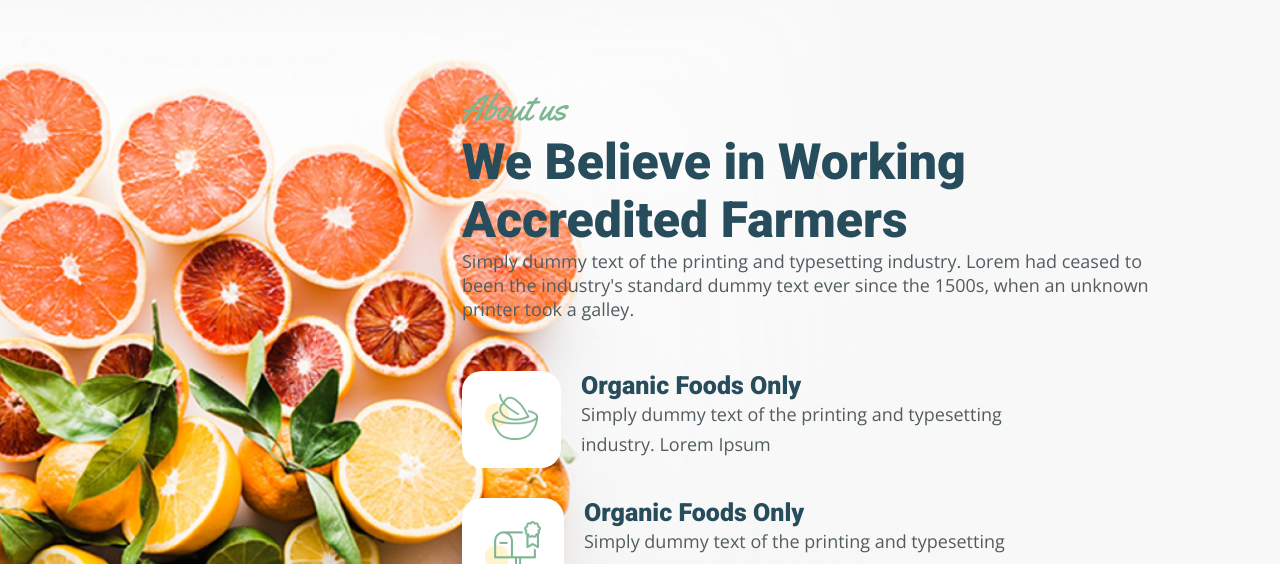
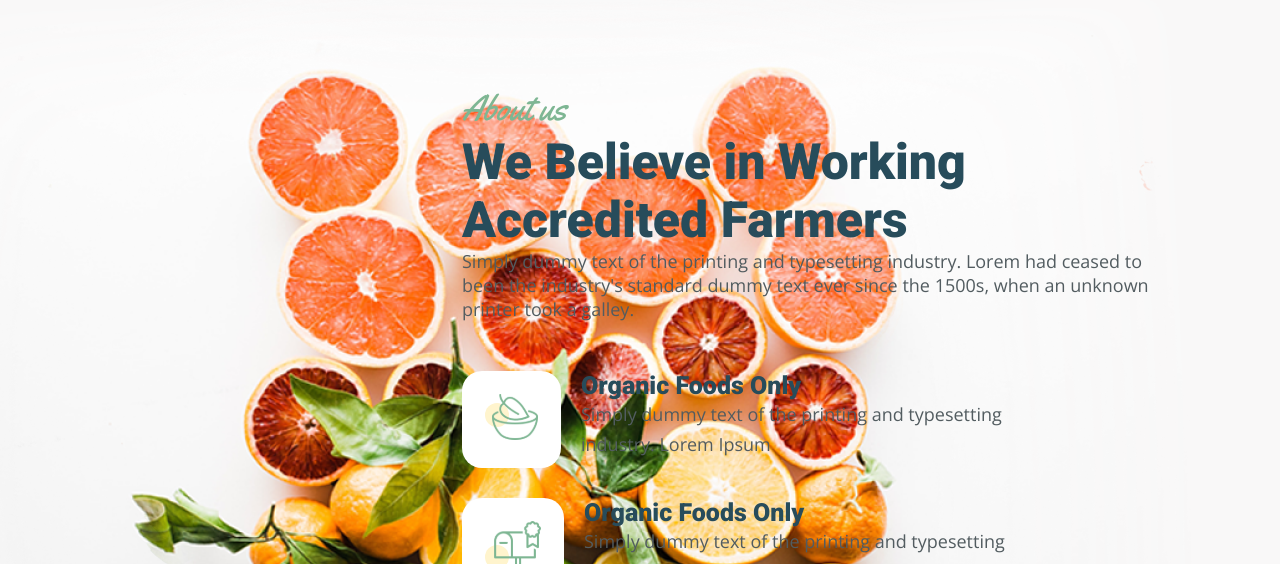
Before and after one commit to VanyaShumilo1/SigmaHomework5Frontend, a React (Create React App) app: page / in a window 1280 px wide. Shown: the part 1996-2560 px from the top of the page. Built offline with nearby package versions, Linux system fonts and the light colour scheme.

Commit message:
about fix

```diff
--- a/src/components/About/About.jsx
+++ b/src/components/About/About.jsx
@@ -5,11 +5,14 @@ import Button from "../UI/Button";
 import AboutIcon from "./AboutIcon";
 import OrganicIcon from '../../img/about/organic.svg'
 import QualityIcon from '../../img/about/quality.svg'
+import bg from '../../img/about/image.png'
 
 const About = () => {
     return (
         <div className={styles.about}>
             <Container className={styles.about__wrapper}>
+
+
                 <div>
                     <h3 className="subtitle">About us</h3>
                     <h2 className="title">We Believe in Working<br/>Accredited Farmers</h2>
--- a/src/styles/about.module.scss
+++ b/src/styles/about.module.scss
@@ -3,12 +3,17 @@
 .about {
   padding: 190px 0;
   margin-top: 190px;
-  background: url(../img/about/bg.png) center center/cover no-repeat;
+  background: url(../img/about/bg.png) no-repeat;
   background-color: $light;
 
   &__wrapper {
     display: flex;
     justify-content: flex-end;
+  }
+
+  &__img {
+    img {
+    }
   }
 
   &__text {
```
Also changed, not shown: src/img/about/bg2.png (added).
